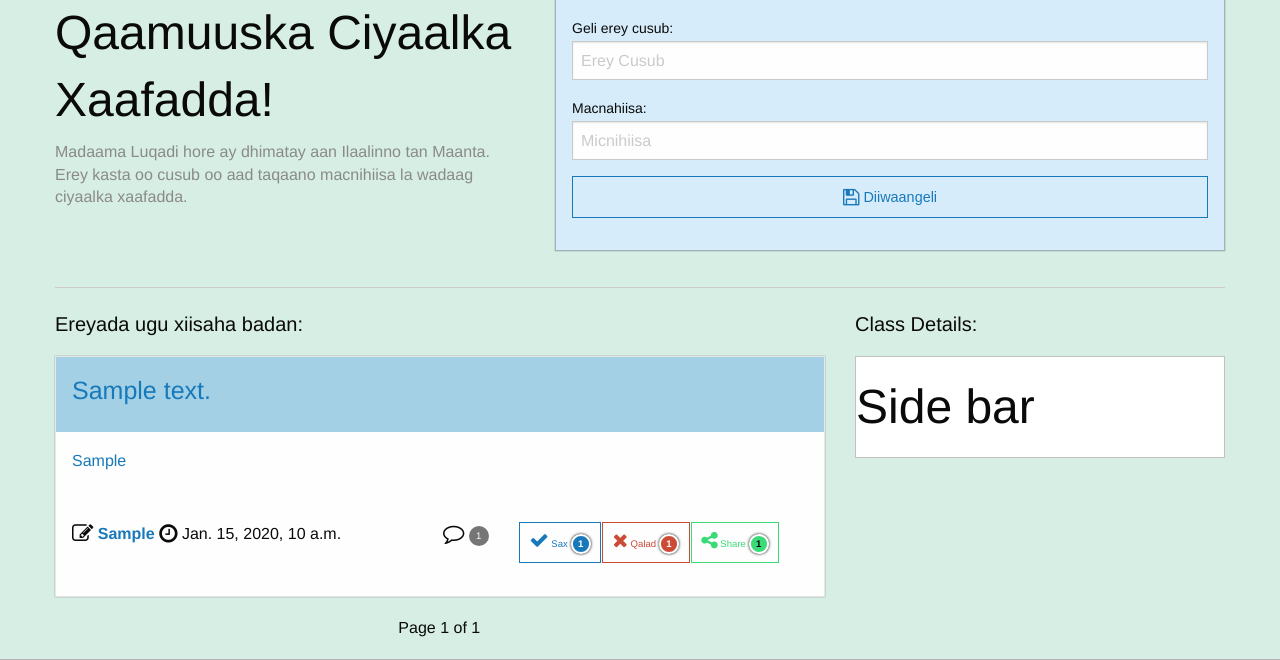
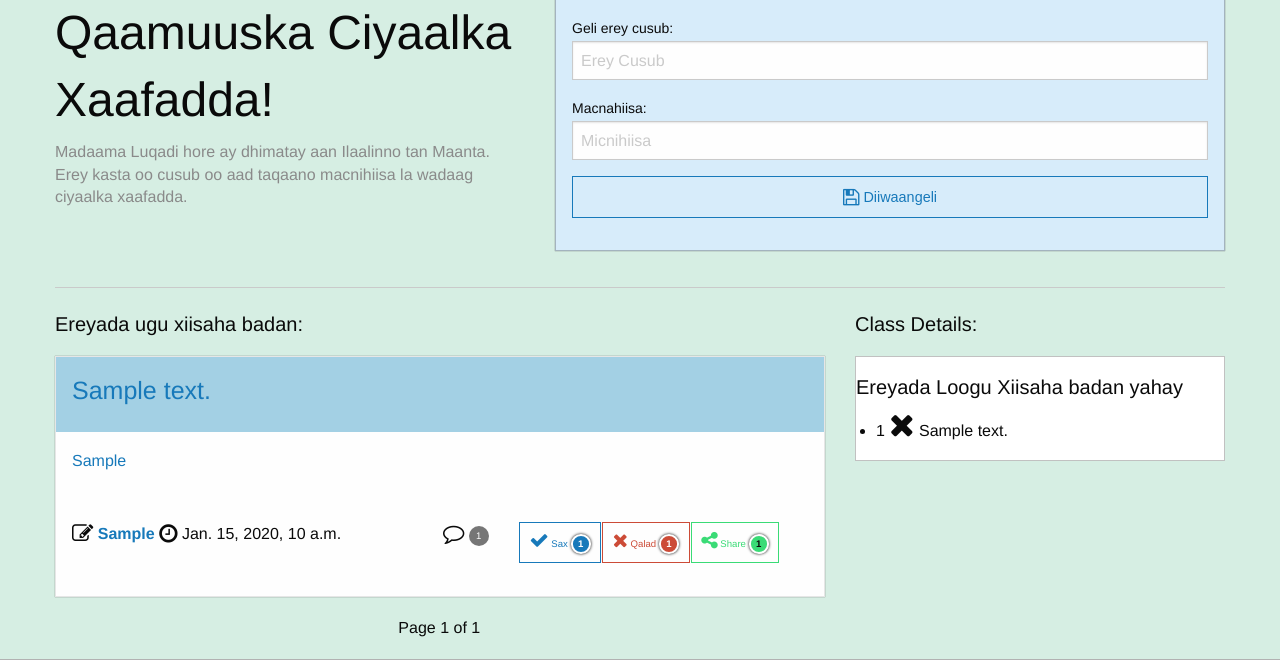
Before and after one commit to boolow5/Qaamuus, a Django app: page / in a window 1280 px wide. Shown: the part 81-741 px from the top of the page. Run offline with Django 3.2, Linux system fonts and the light colour scheme; tables that the repository leaves empty hold one stand-in row (values such as "Sample post"); some libraries are stand-ins or nearby versions.

Commit message:
added data to sidebar

```diff
--- a/dictionary/templates/dictionary/partials/footer.html
+++ b/dictionary/templates/dictionary/partials/footer.html
@@ -16,7 +16,7 @@
     <div class="small-6 large-3 columns">
       <p class="lead">Ereyada ugu xiisaha badan</p>
       <ul class="menu vertical">
-        {% for word in fav_words %}
+        {% for word in fav_words|slice:":4" %}
         <li><a href="#">{{word.text}}</a></li>
         {% endfor %}
       </ul>
--- a/dictionary/templates/dictionary/partials/sidebar.html
+++ b/dictionary/templates/dictionary/partials/sidebar.html
@@ -6,7 +6,14 @@
         <p class="lead">Class Details:</p>
       </div>
       <div class="row column callout">
-        <h1>Side bar</h1>
+        <h5>Ereyada Loogu Xiisaha badan yahay</h5>
+        <ul>
+          {% for word in fav_words|slice:":20" %}
+          <li>
+            {{word.likes}} <i class="fa fa-times fa-2x"></i> {{word.text}}
+          </li>
+          {% endfor %}
+        </ul>
       </div>
     </div>
 <!-- sidebar -->
```
